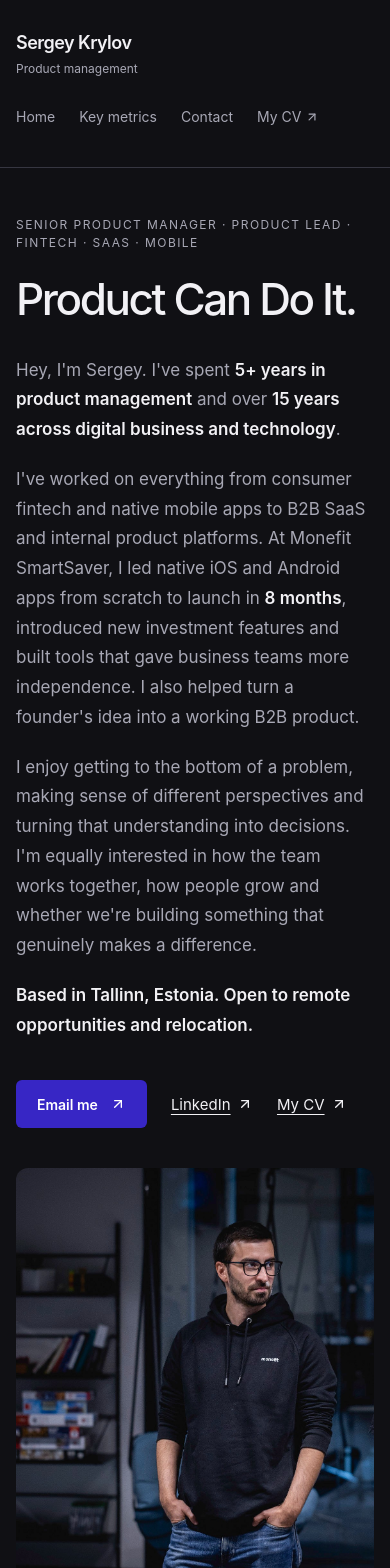
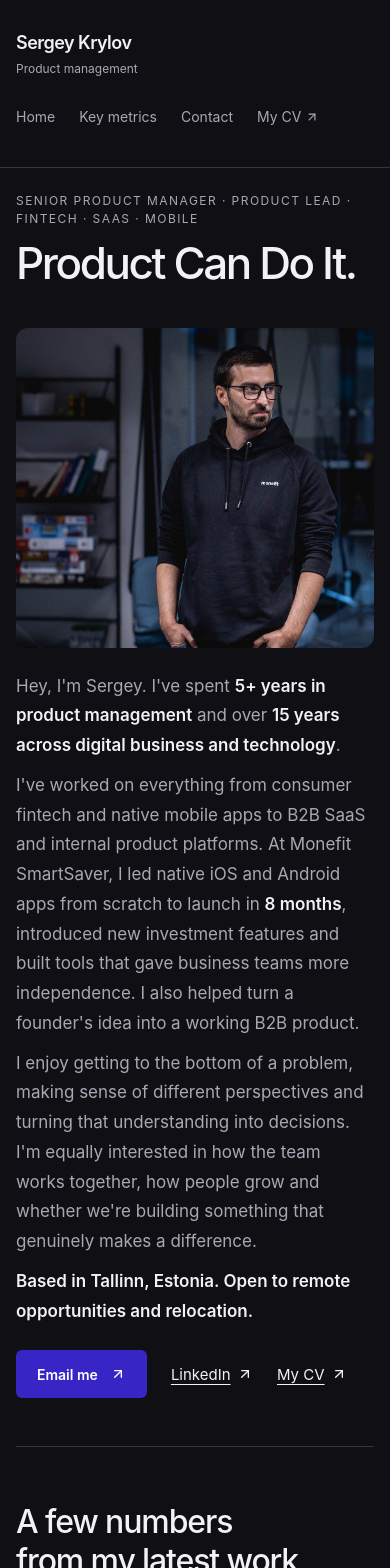
Before and after one commit to skrylov/portfolio_website, a React (Vite) app: page / in a window 390 px wide. Shown: the top 1568 px of the page. Built offline with nearby package versions, Linux system fonts and the light colour scheme.

Commit message:
Refine hero spacing and mobile portrait order (#20)

```diff
--- a/src/pages/HomePage.tsx
+++ b/src/pages/HomePage.tsx
@@ -7,9 +7,18 @@ export default function HomePage() {
   return (
     <>
       <section className="portfolio-hero" aria-labelledby="hero-heading">
-        <div className="hero-copy">
+        <div className="hero-title">
           <p className="eyebrow">{hero.eyebrow}</p>
           <h1 id="hero-heading">{hero.headline}</h1>
+        </div>
+        <img
+          className="hero-portrait"
+          src={import.meta.env.BASE_URL + hero.portrait.publicPath}
+          width={hero.portrait.width}
+          height={hero.portrait.height}
+          alt={hero.portrait.alt}
+          fetchPriority="high"
+        />
         <div className="hero-introduction">
           {hero.paragraphs.map((text, index) => (
             <p key={index}>
@@ -29,15 +38,6 @@ export default function HomePage() {
             </a>
           ))}
         </div>
-        </div>
-        <img
-          className="hero-portrait"
-          src={import.meta.env.BASE_URL + hero.portrait.publicPath}
-          width={hero.portrait.width}
-          height={hero.portrait.height}
-          alt={hero.portrait.alt}
-          fetchPriority="high"
-        />
       </section>
       <Section
         id="metrics"
--- a/src/styles.css
+++ b/src/styles.css
@@ -4,34 +4,44 @@
   .portfolio-hero {
     display: grid;
     grid-template-columns: minmax(0, 1.85fr) minmax(0, 1fr);
-    gap: clamp(2rem, 5vw, 4rem);
+    grid-template-areas: 'title portrait' 'intro portrait' 'actions portrait';
+    column-gap: clamp(2rem, 5vw, 4rem);
     align-items: start;
-    padding-block: clamp(3rem, 6vw, 5rem);
+    padding-block: 1.5rem 3rem;
   }
-  .hero-copy h1 {
+  .hero-title {
+    grid-area: title;
+  }
+  .hero-title h1 {
     font-size: clamp(3rem, 5.2vw, 4.75rem);
     line-height: 1.08;
     letter-spacing: -0.055em;
-    margin-block: 1.5rem 2rem;
+    margin-block: 0.75rem 1rem;
   }
   .hero-introduction {
+    grid-area: intro;
     max-width: 65ch;
     font-size: 1.0625rem;
     line-height: 1.75;
     color: var(--color-muted);
   }
   .hero-introduction p + p {
-    margin-top: 1.25rem;
+    margin-top: 0.625rem;
   }
   .hero-introduction strong {
     font-weight: 600;
     color: var(--color-ink);
   }
   .hero-portrait {
+    grid-area: portrait;
     width: 100%;
     height: auto;
     border-radius: var(--radius-card);
-    margin-top: 3.5rem;
+    margin-top: 2.5rem;
+  }
+  .portfolio-hero .action-row {
+    grid-area: actions;
+    margin-top: 1.25rem;
   }
   .portfolio-hero .text-link {
     display: inline-flex;
@@ -65,19 +75,26 @@
   @media (max-width: 60rem) {
     .portfolio-hero {
       grid-template-columns: minmax(0, 1.5fr) minmax(0, 1fr);
-      gap: 2rem;
+      column-gap: 2rem;
     }
   }
   @media (max-width: 44rem) {
     .portfolio-hero {
       grid-template-columns: 1fr;
-      gap: 2.5rem;
+      grid-template-areas: 'title' 'portrait' 'intro' 'actions';
+      row-gap: 1.5rem;
     }
     .hero-portrait {
       max-width: 24rem;
+      height: clamp(16rem, 38svh, 20rem);
+      object-fit: cover;
+      object-position: center 30%;
       margin-top: 0;
     }
-    .hero-copy h1 {
+    .portfolio-hero .action-row {
+      margin-top: 0;
+    }
+    .hero-title h1 {
       font-size: clamp(2.75rem, 9vw, 3.75rem);
     }
   }
```
Also changed, not shown: 2 other files (tests, documents, lock files or other folders). Lines whose indentation alone changed are shown as unchanged.
